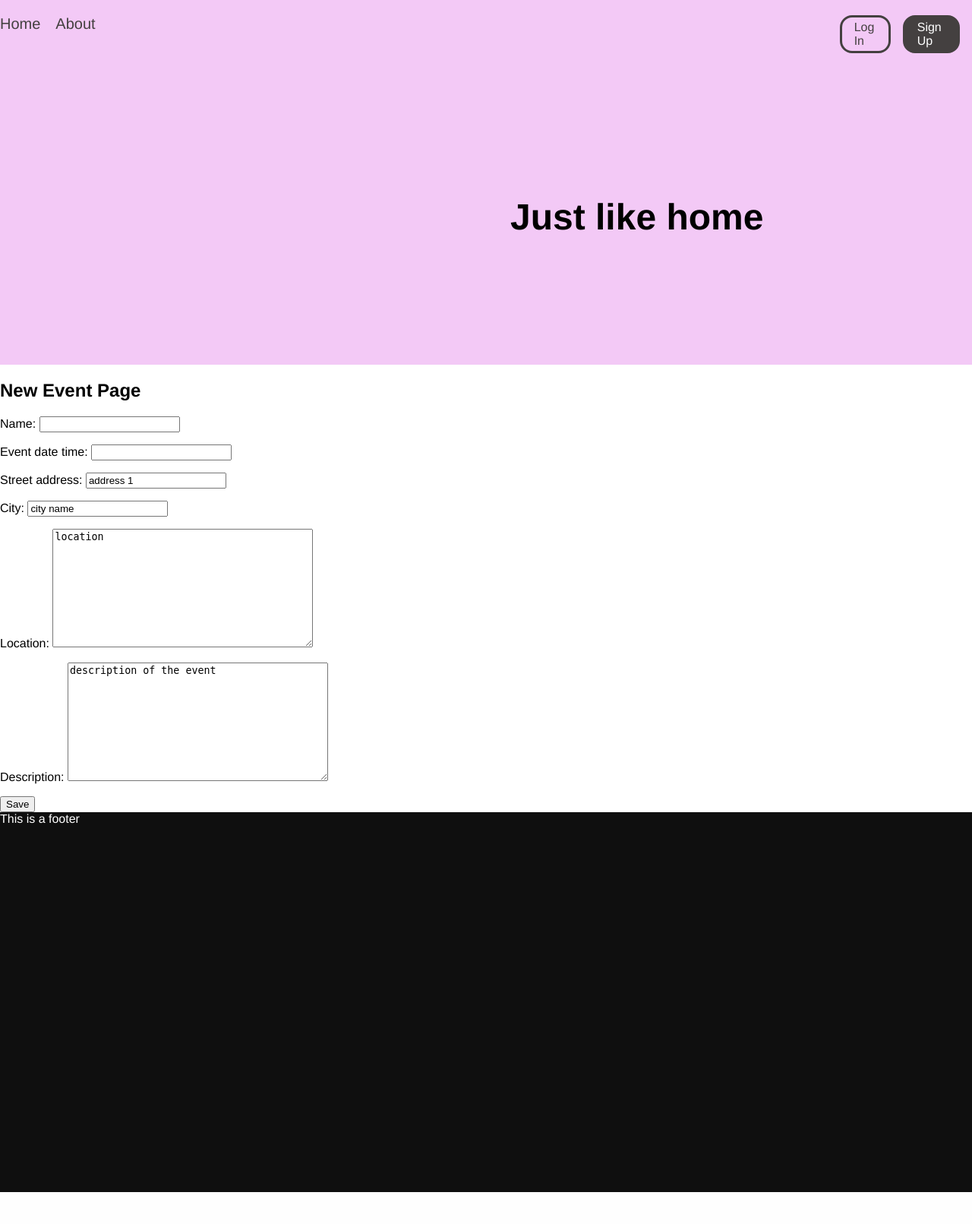
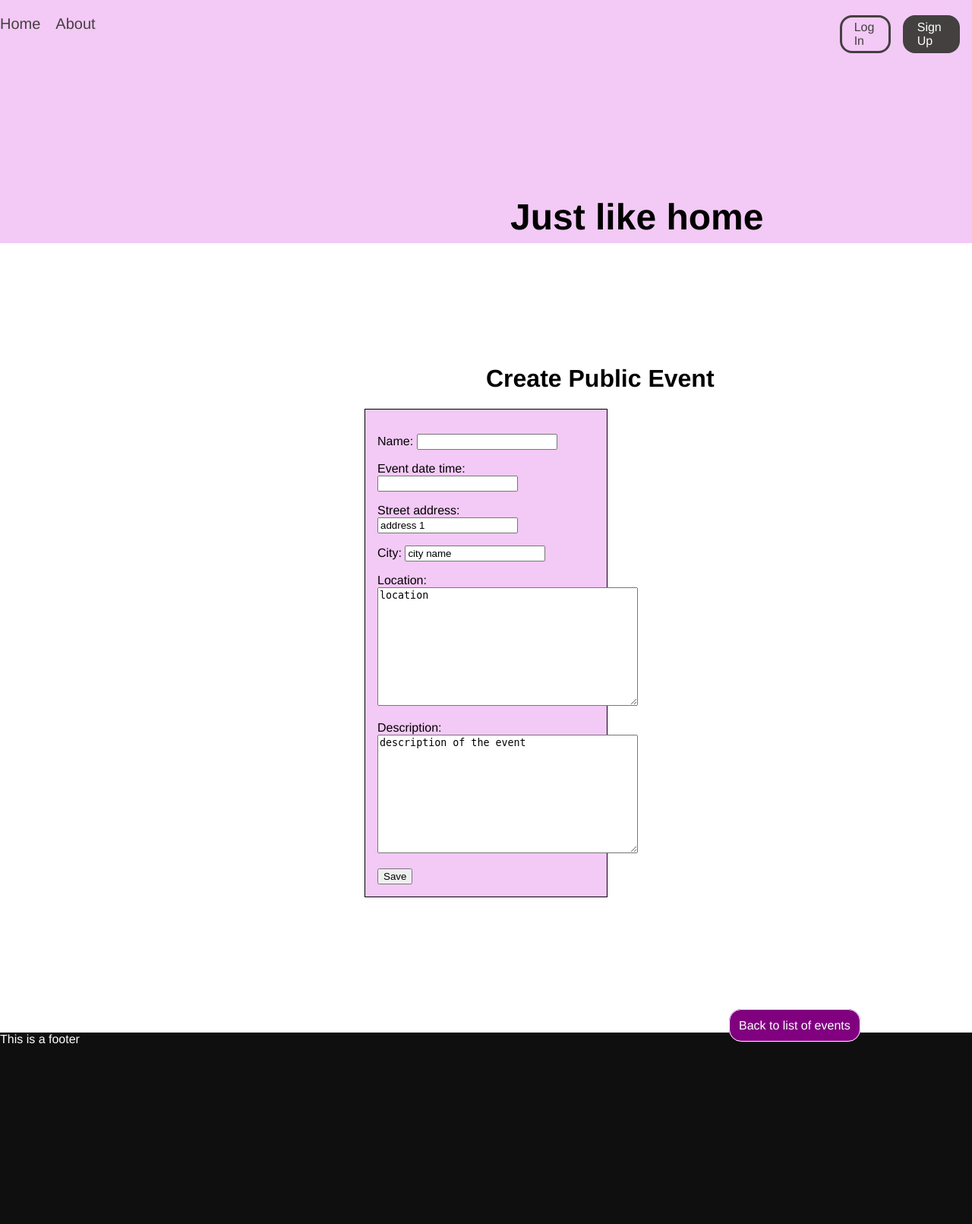
Before and after one commit to liyaSileshi/diaspora, a Django app: page /events/newEvent/ in a window 1280 px wide. Shown: the top 1611 px of the page at 76% size. Before the commit the page ends 1569 px from the top, so only its background shows below. Run offline with Django 3.2, Linux system fonts and the light colour scheme.

Commit message:
more styling

```diff
--- a/events/static/events/css/styles.css
+++ b/events/static/events/css/styles.css
@@ -52,3 +52,55 @@ nav a{
     color: white;
     border-radius: 1em;
 }
+
+.EventForm{
+    border: solid 1px;
+    padding: 1em;
+    margin-left: 30em;
+    margin-right: 30em;
+    margin-bottom: 10em;
+    background-color: rgb(243, 201, 246);
+}
+
+.create-event{
+    margin-left: 20em;
+    margin-top: 5em;
+}
+
+.last-updated{
+    color: grey;
+}
+
+.event-description{
+    color: rgb(90, 88, 88);
+    font-size: 1.5em;
+}
+
+.join-button{
+    padding: 1em;
+    border: 1px solid;
+    margin-left: 4em;
+    background-color: purple;
+    color: white;
+    margin-top: 6em;
+}
+
+.who-going{
+    font-size: 2em;
+}
+
+.event-detail{
+    margin-left: 6em;
+    margin-bottom: 15em;
+}
+
+.back{
+    /* margin-top: 3em; */
+    text-decoration: none;
+    border: solid;
+    margin: 10em;
+}
+
+.event-name{
+    font-size: 2em;
+}
--- a/events/templates/events/new_event.html
+++ b/events/templates/events/new_event.html
@@ -2,12 +2,19 @@
 {% block head%}
     {{form.media}}
 {% endblock %}
+
+{% block styles%}
+    {% load static %}
+    <link rel="stylesheet" type="text/css" href="{% static 'events/css/styles.css' %}">
+{% endblock %}
+
 {% block content %}
-    <h2>New Event Page</h2>
+    <h1 class='create-event'>Create Public Event</h1>
     <form method="POST" class="EventForm">{% csrf_token %}
         <div class = 'form-page'>
             {{form.as_p}}
         </div>
         <button type="submit" class="btn btn-success ml-4">Save</button>
     </form>
+    <a href="{% url 'event-list-page' %}" title="event-create" class='link-create-event'> Back to list of events</a>
 {% endblock %}
```
Also changed, not shown: events/templates/events/event_detail.html (+16 -11 lines), db.sqlite3.
